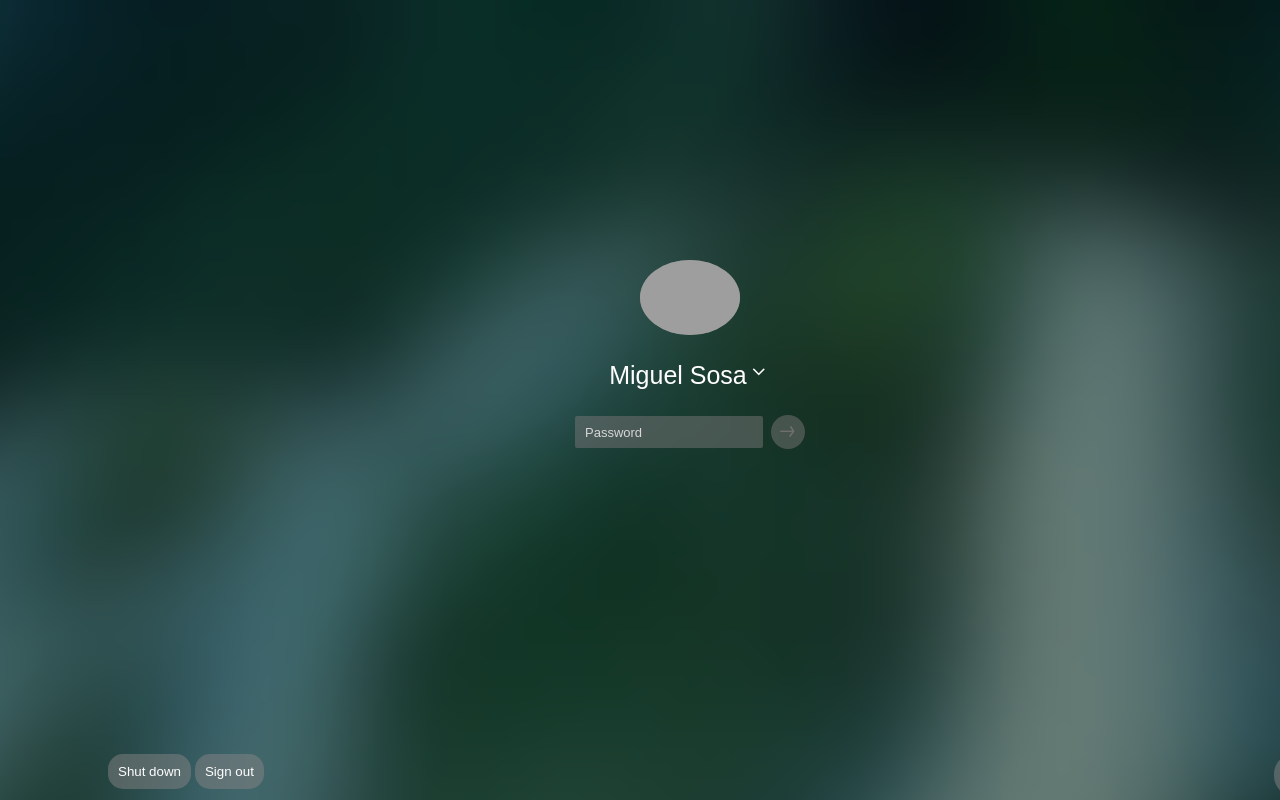
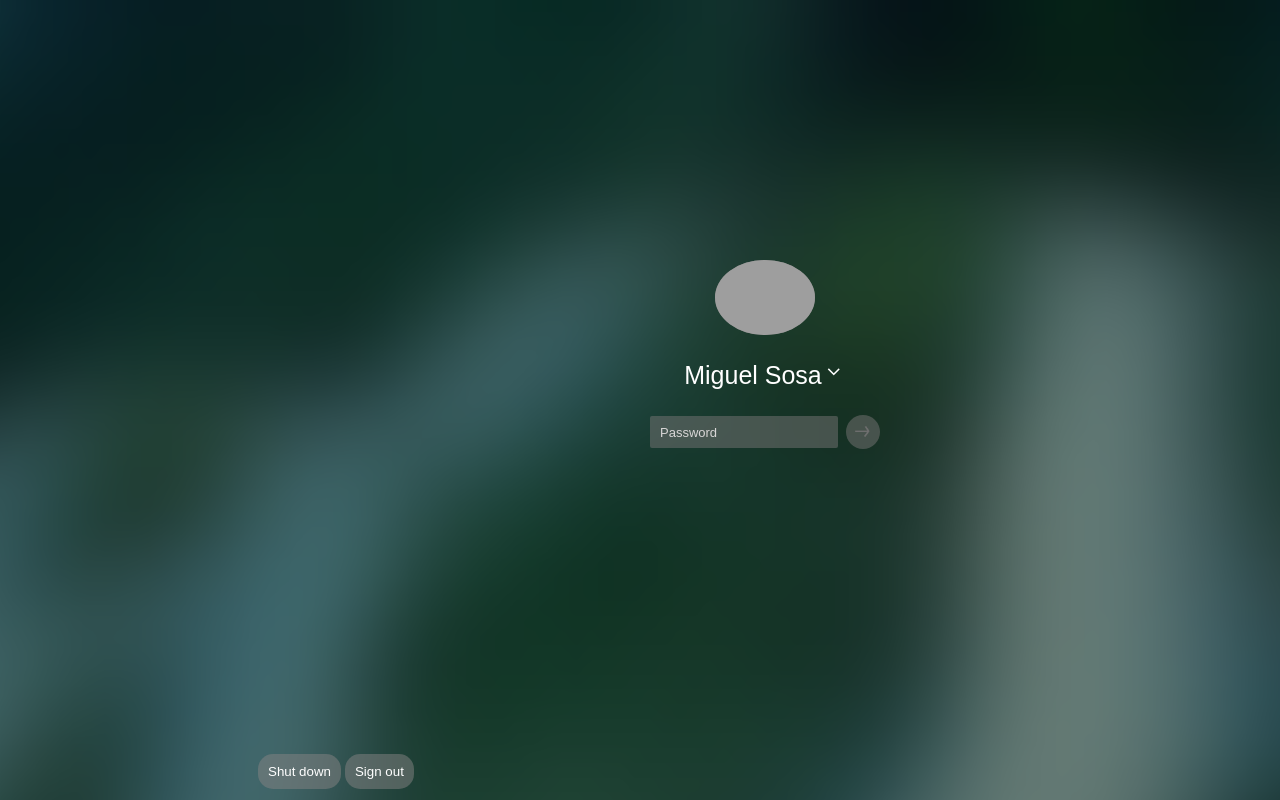
Before and after one commit to ixl-math/login, a plain HTML site: page index.html in a window 1280 px wide. Drawn offline with nearby package versions, Linux system fonts and the light colour scheme; grey boxes are pictures that could not be loaded.

Commit message:
Update style.css

```diff
--- a/style.css
+++ b/style.css
@@ -3,7 +3,7 @@ body{
     background-image: url(chrome-os-61-lock.webp);
     background-repeat:no-repeat;
     background-size:100%;
-    margin-left:100px;
+    margin-left:250px;
 }
 
 .lgn{
```
